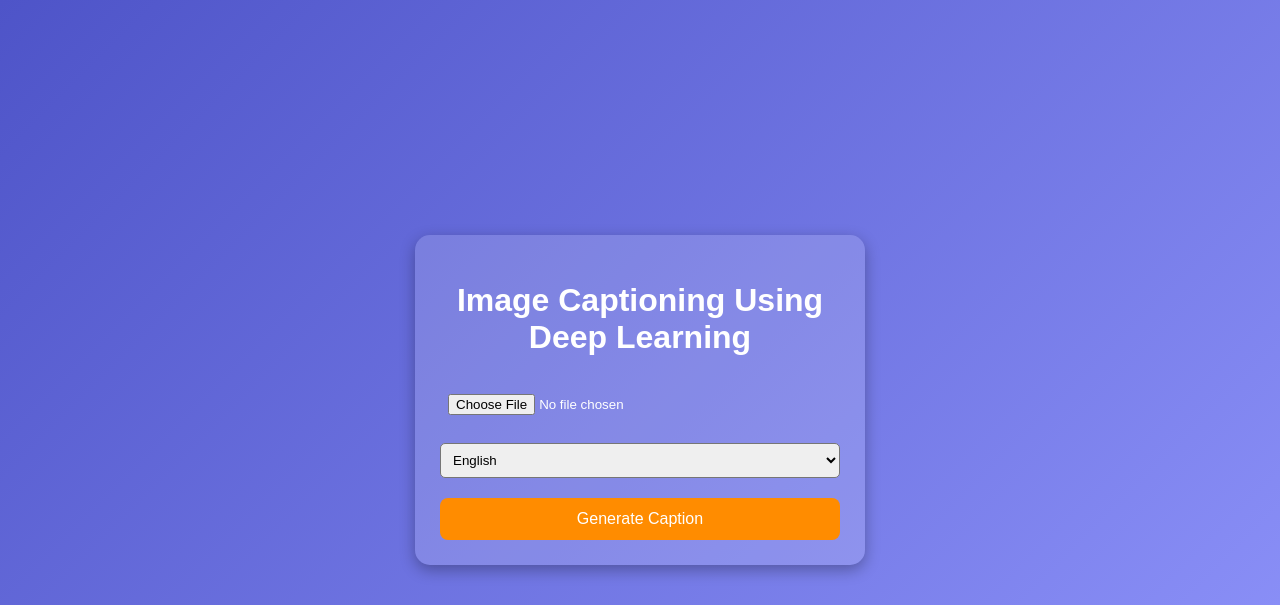
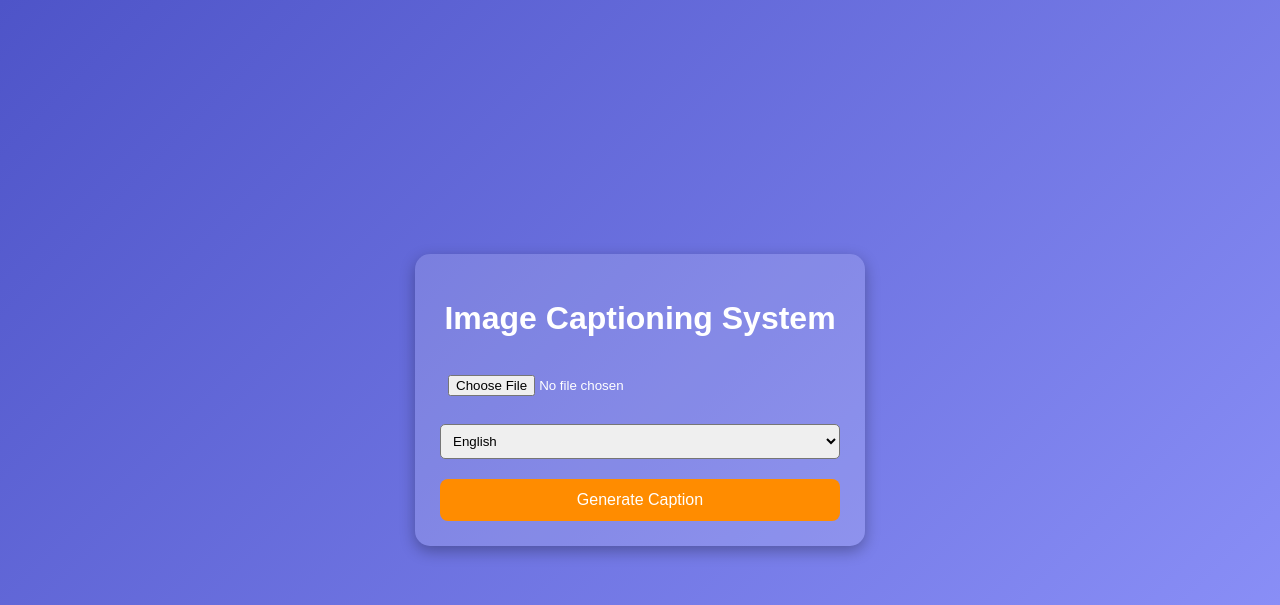
Before and after one commit to Mrudula-Kagitala/AI-Based-Image-Captioning-System-, a Flask app: page / in a window 1280 px wide. Shown: the top 605 px of the page. Run offline with Flask 3, Linux system fonts and the light colour scheme.

Commit message:
Update index.html

```diff
--- a/templates/index.html
+++ b/templates/index.html
@@ -10,7 +10,7 @@
 <body>
 
     <div class="container">
-        <h1>Image Captioning Using Deep Learning</h1>
+        <h1>Image Captioning System</h1>
 
         <form id="uploadForm" enctype="multipart/form-data">
             <div class="upload-box">
```
